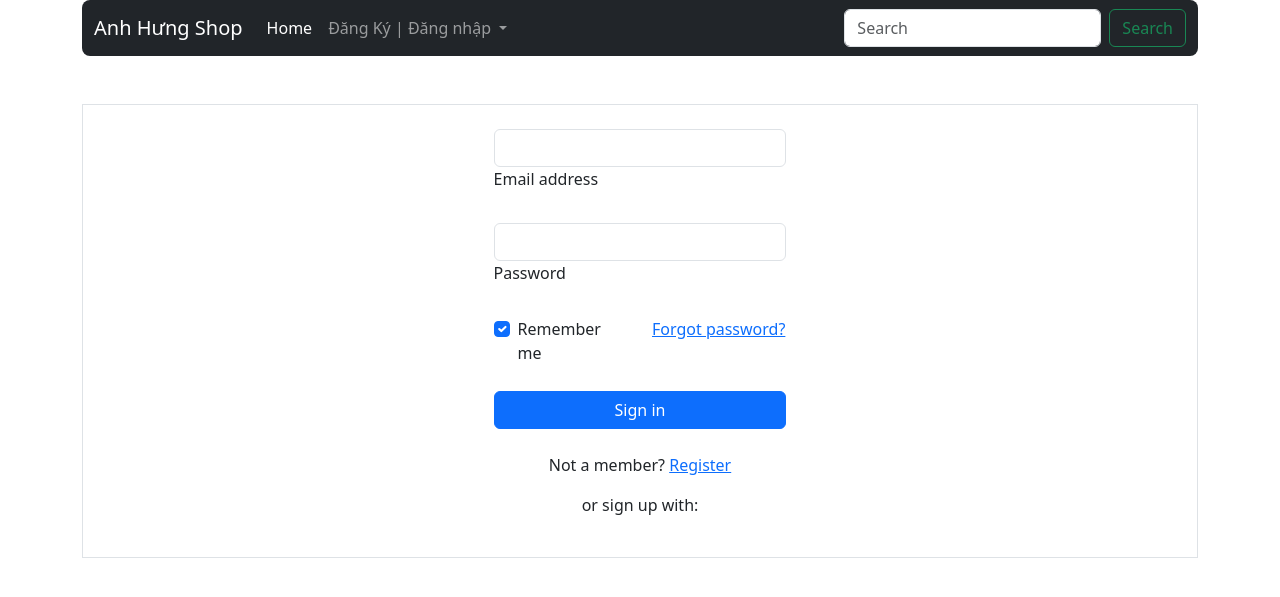
After one commit to LuongLuyen/BTL_PYTHON_WEB, a Django app: template home/templates/pages/login.html in a window 1280 px wide. The commit adds this page. Shown: the top 597 px of the page. Run offline with Django 4.2, Linux system fonts and the light colour scheme; the template is opened without the code that fills it, so the values that code supplies are empty; some libraries are stand-ins or nearby versions.

Commit message:
page login

```diff
--- a/home/templates/pages/base.html
+++ b/home/templates/pages/base.html
@@ -12,6 +12,35 @@
     </head>
     <body>
     <div class="container">
+        <nav class="navbar navbar-expand-lg navbar-dark bg-dark rounded-3">
+            <div class="container-fluid">
+                <a class="navbar-brand" href="#">Anh Hưng Shop</a>
+                <button class="navbar-toggler" type="button" data-bs-toggle="collapse" data-bs-target="#navbarSupportedContent" aria-controls="navbarSupportedContent" aria-expanded="false" aria-label="Toggle navigation">
+                <span class="navbar-toggler-icon"></span>
+                </button>
+                <div class="collapse navbar-collapse" id="navbarSupportedContent">
+                <ul class="navbar-nav me-auto mb-2 mb-lg-0">
+                    <li class="nav-item">
+                        <a class="nav-link active" aria-current="page" href="#">Home</a>
+                    </li>
+                    <li class="nav-item dropdown">
+                        <a class="nav-link dropdown-toggle" href="#" id="navbarDropdown" role="button" data-bs-toggle="dropdown" aria-expanded="false">
+                            Đăng Ký | Đăng nhập
+                        </a>
+                    <ul class="dropdown-menu" aria-labelledby="navbarDropdown">
+                        <li><a class="dropdown-item" href="#">Đăng Ký</a></li>
+                        <li><hr class="dropdown-divider"></li>
+                        <li><a class="dropdown-item" href="#">Đăng nhập</a></li>
+                    </ul>
+                    </li>
+                </ul>
+                <form class="d-flex">
+                    <input class="form-control me-2" type="search" placeholder="Search" aria-label="Search">
+                    <button class="btn btn-outline-success" type="submit">Search</button>
+                </form>
+                </div>
+            </div>
+        </nav>
         {% block content %}
         {% endblock %}
     </div>
--- /dev/null
+++ b/home/templates/pages/login.html
@@ -0,0 +1,61 @@
+{% extends "pages/base.html" %}
+{% block title %} Login {% endblock %}
+{% block content %}
+    <div class="d-flex justify-content-center mt-5 border">
+        <form >
+            <!-- Email input -->
+            <div class="form-outline mb-4 mt-4">
+                <input type="email" id="form2Example1" class="form-control" />
+                <label class="form-label" for="form2Example1">Email address</label>
+            </div>
+
+            <!-- Password input -->
+            <div class="form-outline mb-4">
+                <input type="password" id="form2Example2" class="form-control" />
+                <label class="form-label" for="form2Example2">Password</label>
+            </div>
+
+            <!-- 2 column grid layout for inline styling -->
+            <div class="row mb-4">
+                <div class="col d-flex justify-content-center">
+                <!-- Checkbox -->
+                <div class="form-check">
+                    <input class="form-check-input" type="checkbox" value="" id="form2Example31" checked />
+                    <label class="form-check-label" for="form2Example31"> Remember me </label>
+                </div>
+                </div>
+
+                <div class="col">
+                <!-- Simple link -->
+                <a href="#!">Forgot password?</a>
+                </div>
+            </div>
+
+            <!-- Submit button -->
+            <button type="button" class="w-100 btn btn-primary btn-block mb-4">Sign in</button>
+
+            <!-- Register buttons -->
+            <div class="text-center">
+                <p>Not a member? <a href="#!">Register</a></p>
+                <p>or sign up with:</p>
+                <button type="button" class="btn btn-link btn-floating mx-1">
+                <i class="fab fa-facebook-f"></i>
+                </button>
+
+                <button type="button" class="btn btn-link btn-floating mx-1">
+                <i class="fab fa-google"></i>
+                </button>
+
+                <button type="button" class="btn btn-link btn-floating mx-1">
+                <i class="fab fa-twitter"></i>
+                </button>
+
+                <button type="button" class="btn btn-link btn-floating mx-1">
+                <i class="fab fa-github"></i>
+                </button>
+            </div>
+        </form>
+
+    </div>
+
+{% endblock %}
--- a/home/urls.py
+++ b/home/urls.py
@@ -2,5 +2,6 @@ from django.urls import path
 from . import views
 
 urlpatterns = [
-    path('', views.get),
+    path('home/', views.getHome),
+    path('', views.getLogin),
 ]
--- a/home/views.py
+++ b/home/views.py
@@ -1,6 +1,9 @@
 from django.shortcuts import render
 from .models import Product
 
-def get(request):
+def getHome(request):
     product = Product.objects.all()
     return render(request, 'pages/home.html', {'product': product})
+
+def getLogin(request):
+    return render(request, 'pages/login.html')
```
Also changed, not shown: home/templates/pages/home.html (+17 -84 lines).
